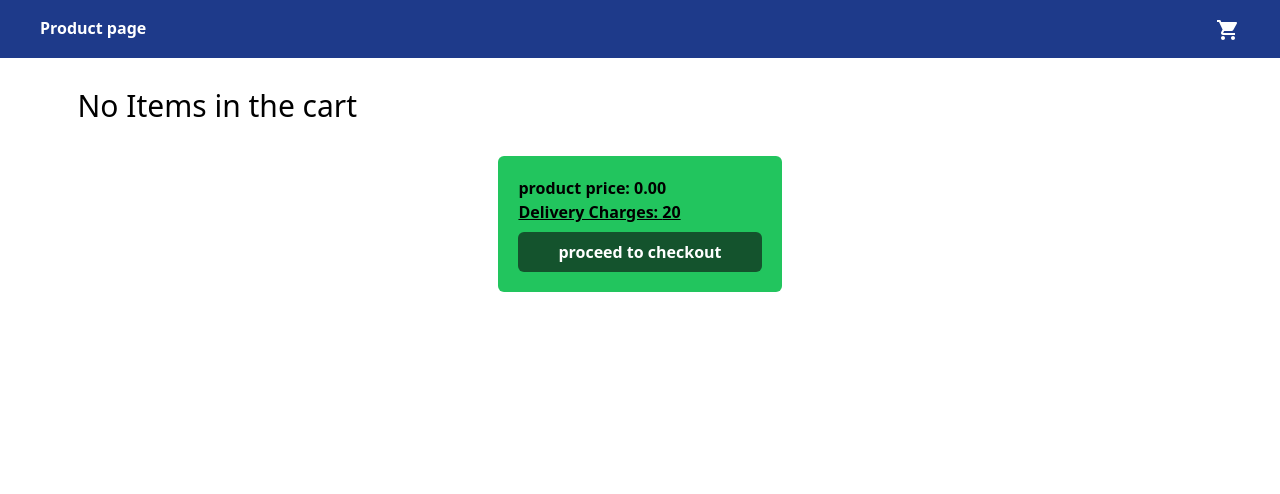
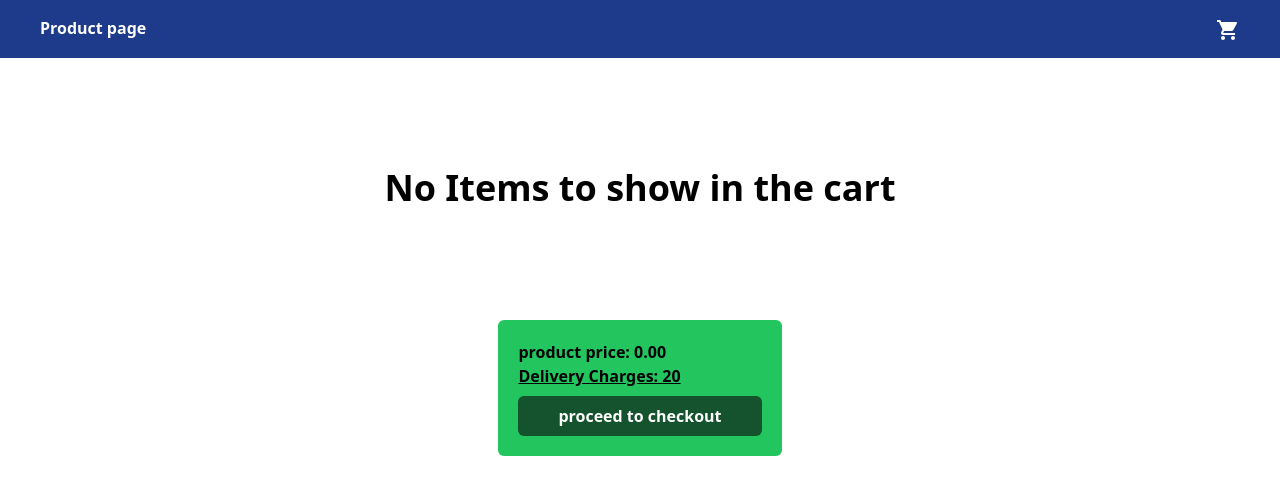
Before and after one commit to DeepakRizal/Ecommerce-product-page-frontend, a React (Vite) app: page /Ecommerce-product-page-frontend/cart in a window 1280 px wide. Shown: the top 494 px of the page. Built offline with nearby package versions, Linux system fonts and the light colour scheme.

Commit message:
refactor(style): centered no cart items text in the center

```diff
--- a/src/components/Cart.jsx
+++ b/src/components/Cart.jsx
@@ -65,7 +65,11 @@ const Cart = () => {
     <>
       <div className="grid grid-cols-1 md:grid-cols-2 lg:grid-cols-3 m-3 gap-3 mt-14">
         {cart.length === 0 && (
-          <p className=" text-3xl text-center mt-8">No Items in the cart</p>
+          <div className="flex col-span-full p-20 items-center justify-center">
+            <p className=" text-4xl font-semibold mt-8">
+              No Items to show in the cart
+            </p>
+          </div>
         )}
 
         {cart.map((product) => (
--- a/src/components/Navigation.jsx
+++ b/src/components/Navigation.jsx
@@ -8,7 +8,7 @@ const Navigation = () => {
 
   return (
     <div className="fixed top-0 left-0 w-full z-50 flex px-10 md:px-6 lg:px-10 py-4 justify-between bg-blue-900 text-white ">
-      <Link to={"/"} className=" font-bold ">
+      <Link to={"/"} className="font-bold ">
         Product page
       </Link>
       <Link to={"/cart"} className=" relative ">
```
